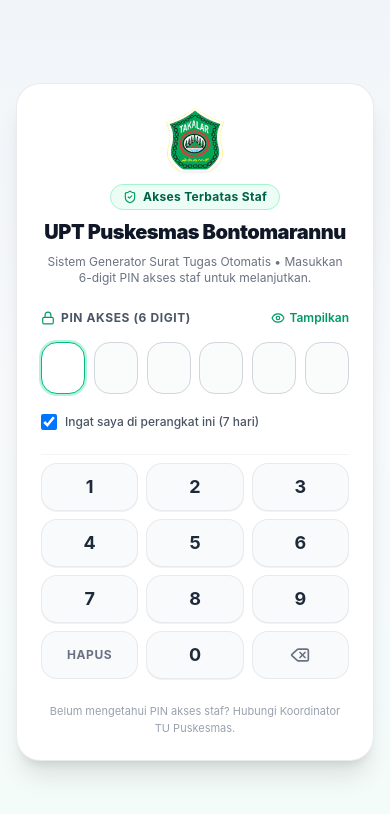
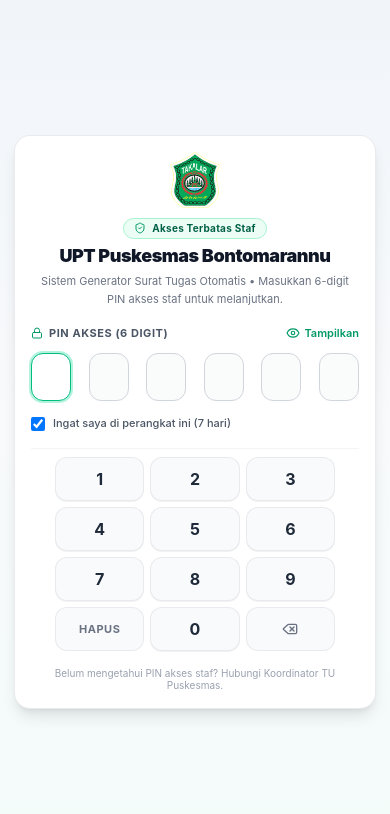
Before and after one commit to DwkLoki/surat-tugas-pkmbontomarannu, a Next.js app: page / in a window 390 px wide. Shown: the top 814 px of the page. Built offline with nearby package versions, Linux system fonts and the light colour scheme; no server answers.

Commit message:
feat: improve responsive design for PIN access page from mobile 375px to 2xl

```diff
--- a/src/app/globals.css
+++ b/src/app/globals.css
@@ -17,6 +17,17 @@ body {
   color: var(--foreground);
   font-family: -apple-system, BlinkMacSystemFont, "Segoe UI", Roboto, "Helvetica Neue", Arial, sans-serif;
   -webkit-font-smoothing: antialiased;
+}
+
+/* ANIMASI SHAKE UNTUK PIN SALAH */
+@keyframes shake {
+  0%, 100% { transform: translateX(0); }
+  20%, 60% { transform: translateX(-8px); }
+  40%, 80% { transform: translateX(8px); }
+}
+
+.animate-shake {
+  animation: shake 0.4s ease-in-out;
 }
 
 /* PRINT CSS CONFIGURATION FOR SURAT DINAS */
--- a/src/components/PinLogin.tsx
+++ b/src/components/PinLogin.tsx
@@ -163,50 +163,50 @@ export function PinLogin({ onSuccess }: PinLoginProps) {
   };
 
   return (
-    <div className="min-h-screen bg-gradient-to-b from-slate-100 via-slate-50 to-emerald-50/40 flex flex-col justify-center items-center p-4 sm:p-6 font-sans">
+    <div className="min-h-screen bg-gradient-to-b from-slate-100 via-slate-50 to-emerald-50/40 flex flex-col justify-center items-center p-3.5 sm:p-6 lg:p-8 font-sans">
       <div
-        className={`w-full max-w-md bg-white rounded-3xl border border-gray-200/80 shadow-xl p-6 sm:p-8 space-y-6 transition-all duration-300 ${
-          isShaking ? "animate-bounce ring-2 ring-rose-400" : ""
+        className={`w-full max-w-sm sm:max-w-md bg-white rounded-2xl sm:rounded-3xl border border-gray-200/80 shadow-lg sm:shadow-xl p-4 sm:p-7 md:p-8 space-y-4 sm:space-y-6 transition-all duration-300 ${
+          isShaking ? "animate-shake ring-2 ring-rose-400" : ""
         }`}
       >
         {/* Header Identitas Puskesmas */}
-        <div className="text-center space-y-2">
-          <div className="w-16 h-16 sm:w-20 sm:h-20 relative mx-auto drop-shadow-xs mb-3">
+        <div className="text-center space-y-1.5 sm:space-y-2">
+          <div className="w-14 h-14 sm:w-16 sm:h-16 md:w-20 md:h-20 relative mx-auto drop-shadow-2xs mb-2 sm:mb-3">
             <Image
               src="/logo-takalar.png"
               alt="Logo Takalar"
               fill
-              sizes="80px"
+              sizes="(max-width: 640px) 56px, 80px"
               className="object-contain"
               priority
             />
           </div>
 
-          <div className="inline-flex items-center space-x-1.5 px-3 py-1 rounded-full bg-emerald-50 border border-emerald-200 text-emerald-800 text-xs font-bold tracking-wide">
-            <ShieldCheck className="w-3.5 h-3.5 text-emerald-600" />
+          <div className="inline-flex items-center space-x-1.5 px-2.5 sm:px-3 py-0.5 sm:py-1 rounded-full bg-emerald-50 border border-emerald-200 text-emerald-800 text-[10px] sm:text-xs font-bold tracking-wide">
+            <ShieldCheck className="w-3 h-3 sm:w-3.5 sm:h-3.5 text-emerald-600 shrink-0" />
             <span>Akses Terbatas Staf</span>
           </div>
 
-          <h1 className="text-xl sm:text-2xl font-black text-gray-900 tracking-tight">
+          <h1 className="text-lg sm:text-xl md:text-2xl font-black text-gray-900 tracking-tight leading-tight">
             UPT Puskesmas Bontomarannu
           </h1>
-          <p className="text-xs text-gray-500 max-w-xs mx-auto">
+          <p className="text-[11px] sm:text-xs text-gray-500 max-w-xs mx-auto leading-relaxed">
             Sistem Generator Surat Tugas Otomatis &bull; Masukkan 6-digit PIN akses staf untuk melanjutkan.
           </p>
         </div>
 
         {/* Kotak Input 6-Digit PIN */}
-        <div className="space-y-4">
+        <div className="space-y-3 sm:space-y-4">
           <div className="flex items-center justify-between">
-            <label className="text-xs font-bold uppercase tracking-wider text-gray-600 flex items-center space-x-1.5">
-              <Lock className="w-3.5 h-3.5 text-emerald-600" />
+            <label className="text-[11px] sm:text-xs font-bold uppercase tracking-wider text-gray-600 flex items-center space-x-1.5">
+              <Lock className="w-3 h-3 sm:w-3.5 sm:h-3.5 text-emerald-600" />
               <span>PIN Akses (6 Digit)</span>
             </label>
 
             <button
               type="button"
               onClick={() => setShowPin(!showPin)}
-              className="text-xs font-semibold text-emerald-600 hover:text-emerald-700 flex items-center space-x-1"
+              className="text-[11px] sm:text-xs font-semibold text-emerald-600 hover:text-emerald-700 flex items-center space-x-1"
             >
               {showPin ? (
                 <>
@@ -222,7 +222,8 @@ export function PinLogin({ onSuccess }: PinLoginProps) {
             </button>
           </div>
 
-          <div className="flex justify-between items-center gap-2 sm:gap-2.5">
+          {/* Kotak Digit Input (Dioptimalkan agar pas di lebar 375px) */}
+          <div className="flex justify-between items-center gap-1.5 sm:gap-2.5">
             {digits.map((digit, idx) => {
               const isFilled = digit !== "";
               return (
@@ -239,7 +240,7 @@ export function PinLogin({ onSuccess }: PinLoginProps) {
                   onChange={(e) => handleChange(idx, e.target.value)}
                   onKeyDown={(e) => handleKeyDown(idx, e)}
                   onPaste={handlePaste}
-                  className={`w-11 h-13 sm:w-12 sm:h-14 text-center text-xl sm:text-2xl font-black rounded-2xl border transition-all outline-hidden ${
+                  className={`w-10 h-12 sm:w-12 sm:h-14 text-center text-lg sm:text-2xl font-black rounded-xl sm:rounded-2xl border transition-all outline-hidden ${
                     isSuccess
                       ? "border-emerald-500 bg-emerald-50 text-emerald-700 ring-2 ring-emerald-500"
                       : isFilled
@@ -265,28 +266,28 @@ export function PinLogin({ onSuccess }: PinLoginProps) {
           ) : null}
 
           {/* Opsi Ingat Perangkat Ini */}
-          <div className="flex items-center justify-between text-xs text-gray-600 pt-1">
+          <div className="flex items-center justify-between text-[11px] sm:text-xs text-gray-600 pt-0.5">
             <label className="flex items-center space-x-2 cursor-pointer select-none">
               <input
                 type="checkbox"
                 checked={rememberMe}
                 onChange={(e) => setRememberMe(e.target.checked)}
-                className="w-4 h-4 text-emerald-600 rounded-md border-gray-300 focus:ring-emerald-500"
+                className="w-3.5 h-3.5 sm:w-4 sm:h-4 text-emerald-600 rounded-md border-gray-300 focus:ring-emerald-500"
               />
               <span className="font-medium">Ingat saya di perangkat ini (7 hari)</span>
             </label>
           </div>
         </div>
 
-        {/* Virtual Keypad (Sangat ramah sentuhan untuk Tablet & HP) */}
+        {/* Virtual Keypad (Sangat ramah sentuhan untuk Mobile 375px & Tablet) */}
         <div className="pt-2 border-t border-gray-100">
-          <div className="grid grid-cols-3 gap-2 sm:gap-2.5 max-w-xs mx-auto">
+          <div className="grid grid-cols-3 gap-1.5 sm:gap-2.5 max-w-[280px] sm:max-w-xs mx-auto">
             {["1", "2", "3", "4", "5", "6", "7", "8", "9"].map((num) => (
               <button
                 key={num}
                 type="button"
                 onClick={() => handleKeypadPress(num)}
-                className="h-12 rounded-2xl bg-gray-50 hover:bg-emerald-50 active:bg-emerald-100 text-gray-800 hover:text-emerald-800 font-bold text-lg border border-gray-200/80 transition shadow-2xs flex items-center justify-center select-none"
+                className="h-11 sm:h-12 md:h-13 rounded-xl sm:rounded-2xl bg-gray-50 hover:bg-emerald-50 active:bg-emerald-100 text-gray-800 hover:text-emerald-800 font-bold text-base sm:text-lg border border-gray-200/80 transition shadow-2xs flex items-center justify-center select-none active:scale-95"
               >
                 {num}
               </button>
@@ -295,7 +296,7 @@ export function PinLogin({ onSuccess }: PinLoginProps) {
             <button
               type="button"
               onClick={() => handleKeypadPress("CLEAR")}
-              className="h-12 rounded-2xl bg-gray-50 hover:bg-gray-100 active:bg-gray-200 text-gray-500 font-bold text-xs uppercase tracking-wider border border-gray-200/80 transition flex items-center justify-center select-none"
+              className="h-11 sm:h-12 md:h-13 rounded-xl sm:rounded-2xl bg-gray-50 hover:bg-gray-100 active:bg-gray-200 text-gray-500 font-bold text-[11px] sm:text-xs uppercase tracking-wider border border-gray-200/80 transition flex items-center justify-center select-none active:scale-95"
             >
               Hapus
             </button>
@@ -303,7 +304,7 @@ export function PinLogin({ onSuccess }: PinLoginProps) {
             <button
               type="button"
               onClick={() => handleKeypadPress("0")}
-              className="h-12 rounded-2xl bg-gray-50 hover:bg-emerald-50 active:bg-emerald-100 text-gray-800 hover:text-emerald-800 font-bold text-lg border border-gray-200/80 transition shadow-2xs flex items-center justify-center select-none"
+              className="h-11 sm:h-12 md:h-13 rounded-xl sm:rounded-2xl bg-gray-50 hover:bg-emerald-50 active:bg-emerald-100 text-gray-800 hover:text-emerald-800 font-bold text-base sm:text-lg border border-gray-200/80 transition shadow-2xs flex items-center justify-center select-none active:scale-95"
             >
               0
             </button>
@@ -311,16 +312,16 @@ export function PinLogin({ onSuccess }: PinLoginProps) {
             <button
               type="button"
               onClick={() => handleKeypadPress("BACK")}
-              className="h-12 rounded-2xl bg-gray-50 hover:bg-rose-50 active:bg-rose-100 text-gray-500 hover:text-rose-600 border border-gray-200/80 transition flex items-center justify-center select-none"
+              className="h-11 sm:h-12 md:h-13 rounded-xl sm:rounded-2xl bg-gray-50 hover:bg-rose-50 active:bg-rose-100 text-gray-500 hover:text-rose-600 border border-gray-200/80 transition flex items-center justify-center select-none active:scale-95"
               title="Hapus Satu Digit"
             >
-              <Delete className="w-5 h-5" />
+              <Delete className="w-4 h-4 sm:w-5 sm:h-5" />
             </button>
           </div>
         </div>
 
         {/* Footer Info Bantuan */}
-        <div className="text-center text-[11px] text-gray-400">
+        <div className="text-center text-[10px] sm:text-[11px] text-gray-400 leading-tight">
           Belum mengetahui PIN akses staf? Hubungi Koordinator TU Puskesmas.
         </div>
       </div>
```
